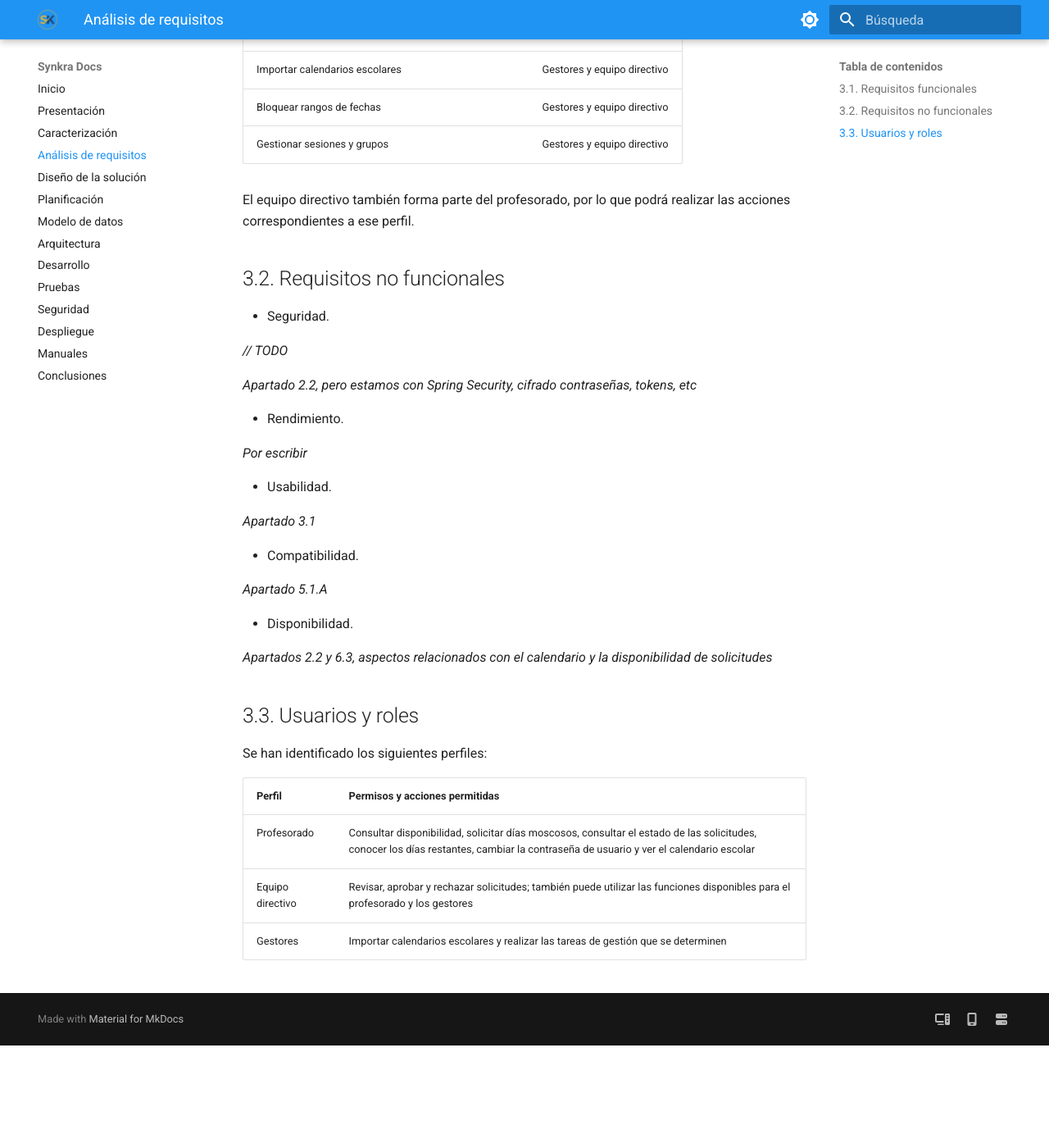
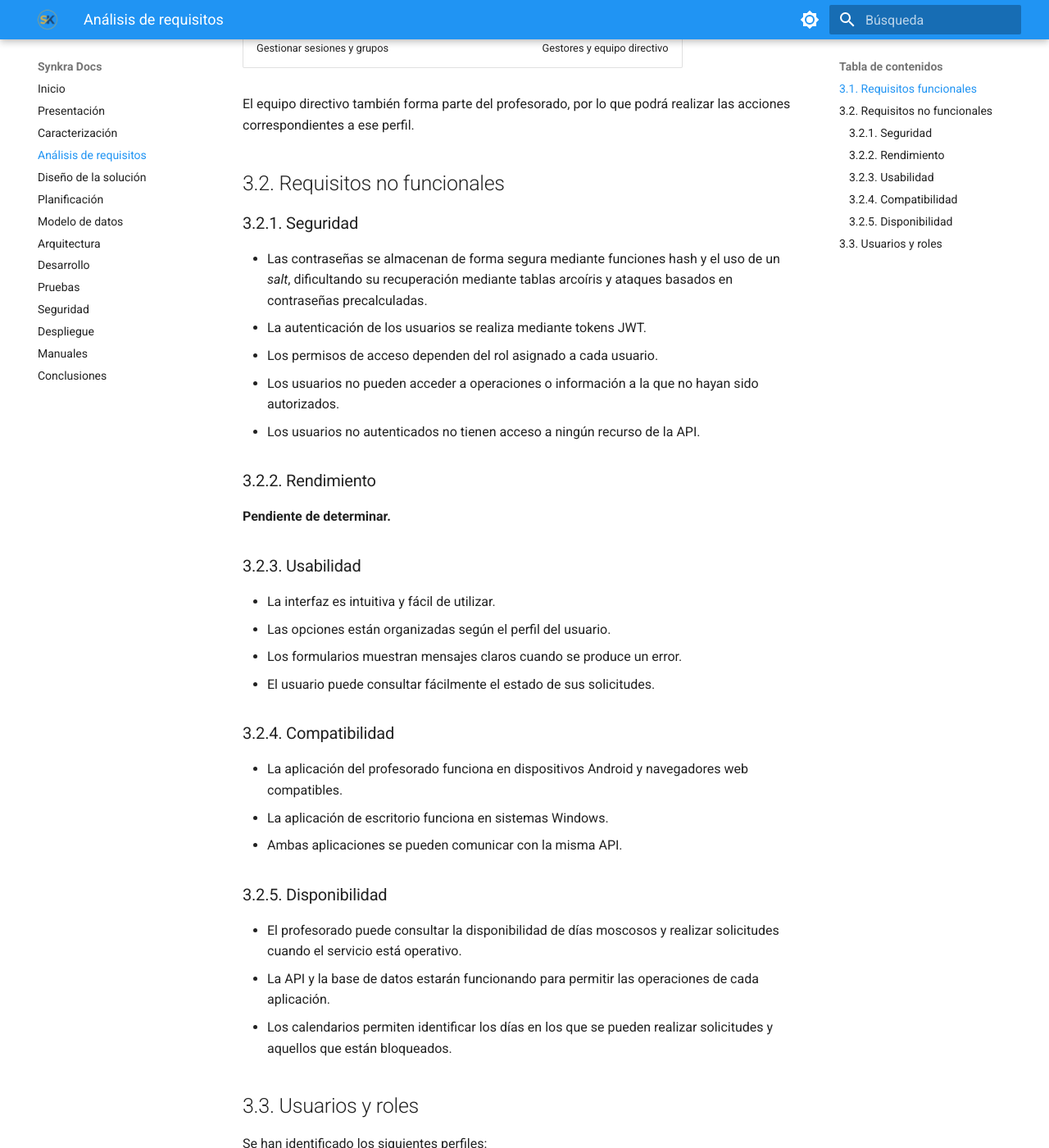
Before and after one commit to ian-ani/synkra-docs, an MkDocs documentation site: the page built from docs/03-analisis_requisitos.md, in a window 1280 px wide and 1400 px high, scrolled down 736 px. Shown: the whole window at 82% size. Built offline with MkDocs 1.6.1 and Material for MkDocs 9.7.7, drawn with Linux system fonts in a browser that asks for light colours; before the commit the page ends 2011 px from its top, so only the background shows below that; some of the changed text lies outside the part shown.

Commit message:
Terminar el análisis de requisitos no funcionales

```diff
--- a/docs/03-analisis_requisitos.md
+++ b/docs/03-analisis_requisitos.md
@@ -1,6 +1,4 @@
 # 3. Análisis de requisitos
-
-Este apartado recoge las funcionalidades que deberá ofrecer Synkra y las condiciones que deberá cumplir. Algunos requisitos todavía están pendientes de concretar, ya que dependen de las normas del centro y de las decisiones técnicas del proyecto.
 
 ## 3.1. Requisitos funcionales
 
@@ -24,27 +22,36 @@ El equipo directivo también forma parte del profesorado, por lo que podrá real
 
 ## 3.2. Requisitos no funcionales
 
-- Seguridad.
+### 3.2.1. Seguridad
 
-*// TODO*
+- Las contraseñas se almacenan de forma segura mediante funciones hash y el uso de un *salt*, dificultando su recuperación mediante tablas arcoíris y ataques basados en contraseñas precalculadas.
+- La autenticación de los usuarios se realiza mediante tokens JWT.
+- Los permisos de acceso dependen del rol asignado a cada usuario.
+- Los usuarios no pueden acceder a operaciones o información a la que no hayan sido autorizados.
+- Los usuarios no autenticados no tienen acceso a ningún recurso de la API.
 
-*Apartado 2.2, pero estamos con Spring Security, cifrado contraseñas, tokens, etc*
+### 3.2.2. Rendimiento
 
-- Rendimiento.
+**Pendiente de determinar.**
 
-*Por escribir*
+### 3.2.3. Usabilidad
 
-- Usabilidad.
+- La interfaz es intuitiva y fácil de utilizar.
+- Las opciones están organizadas según el perfil del usuario.
+- Los formularios muestran mensajes claros cuando se produce un error.
+- El usuario puede consultar fácilmente el estado de sus solicitudes.
 
-*Apartado 3.1*
+### 3.2.4. Compatibilidad
 
-- Compatibilidad.
+- La aplicación del profesorado funciona en dispositivos Android y navegadores web compatibles.
+- La aplicación de escritorio funciona en sistemas Windows.
+- Ambas aplicaciones se pueden comunicar con la misma API.
 
-*Apartado 5.1.A*
+### 3.2.5. Disponibilidad
 
-- Disponibilidad.
-
-*Apartados 2.2 y 6.3, aspectos relacionados con el calendario y la disponibilidad de solicitudes*
+- El profesorado puede consultar la disponibilidad de días moscosos y realizar solicitudes cuando el servicio está operativo.
+- La API y la base de datos estarán funcionando para permitir las operaciones de cada aplicación.
+- Los calendarios permiten identificar los días en los que se pueden realizar solicitudes y aquellos que están bloqueados.
 
 ## 3.3. Usuarios y roles
 
```
